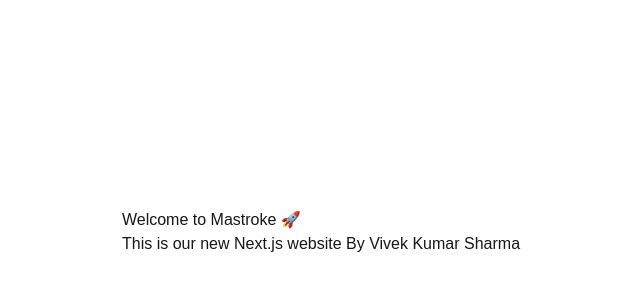
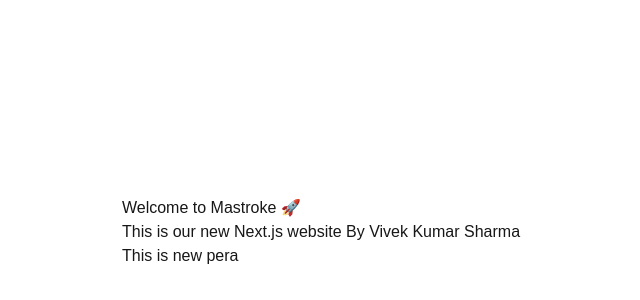
Before and after one commit to vivekmastroke/test, a Next.js app: page / in a window 1280 px wide. Shown: the part 168-468 px from the top of the page, without its empty margins (319-959 px from the left). Built offline with nearby package versions, Linux system fonts and the light colour scheme.

Commit message:
pera update

```diff
--- a/app/page.tsx
+++ b/app/page.tsx
@@ -6,6 +6,7 @@
       <main style={{ padding: "40px" }}>
         <h1>Welcome to Mastroke 🚀</h1>
         <p>This is our new Next.js website By Vivek Kumar Sharma</p>
+        <p>This is new pera</p>
       </main>
     </div>
   );
```
